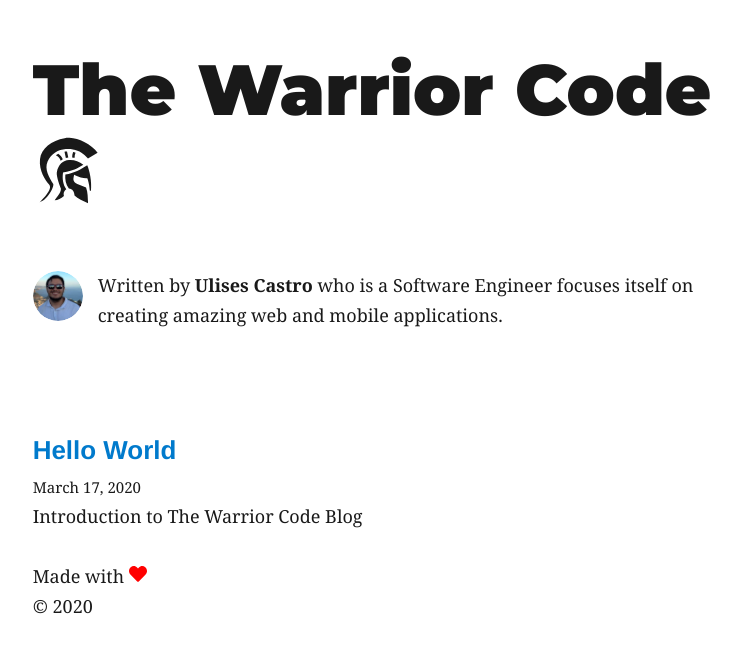
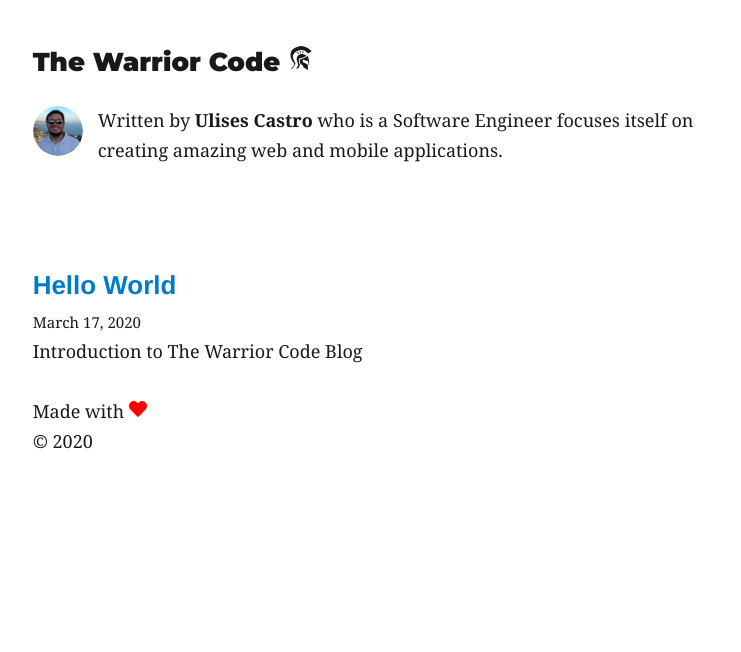
Before and after one commit to ulises-castro/personal-blog, a Gatsby site: page / in a window 1280 px wide. Shown: the whole page, without its empty margins (240-981 px from the left). Built offline with nearby package versions, Linux system fonts and the light colour scheme; Gatsby itself is replaced by a stand-in of ours; some packages are replaced by stand-ins of ours.

Commit message:
Changing main fonts and changing

```diff
--- a/src/components/layout.js
+++ b/src/components/layout.js
@@ -9,32 +9,33 @@ const Layout = ({ location, title, children }) => {
   const rootPath = `${__PATH_PREFIX__}/`
   let header
 
-  if (location.pathname === rootPath) {
-    header = (
-      <h1
-        style={{
-          ...scale(1.5),
-          marginBottom: rhythm(1.5),
-          marginTop: 0,
-        }}
-      >
-        <Link
-          style={{
-            boxShadow: `none`,
-            textDecoration: `none`,
-            color: `inherit`,
-          }}
-          to={`/`}
-        >
-          {title} <GiSpartanHelmet />
-        </Link>
-      </h1>
-    )
-  } else {
+  // if (location.pathname === rootPath) {
+  //   header = (
+  //     <h1
+  //       style={{
+  //         ...scale(1.5),
+  //         marginBottom: rhythm(1.5),
+  //         marginTop: 0,
+  //       }}
+  //     >
+  //       <Link
+  //         style={{
+  //           boxShadow: `none`,
+  //           textDecoration: `none`,
+  //           color: `inherit`,
+  //         }}
+  //         to={`/`}
+  //       >
+  //         {title} <GiSpartanHelmet />
+  //       </Link>
+  //     </h1>
+  //   )
+  // } else {
+  // }
   header = (
     <h3
       style={{
-          fontFamily: `Montserrat, sans-serif`,
+        fontFamily: `Raleway, Montserrat, sans-serif`,
         marginTop: 0,
       }}
     >
@@ -50,7 +51,6 @@ const Layout = ({ location, title, children }) => {
       </Link>
     </h3>
   )
-  }
   return (
     <div
       style={{
```
Lines whose indentation alone changed are shown as unchanged.
